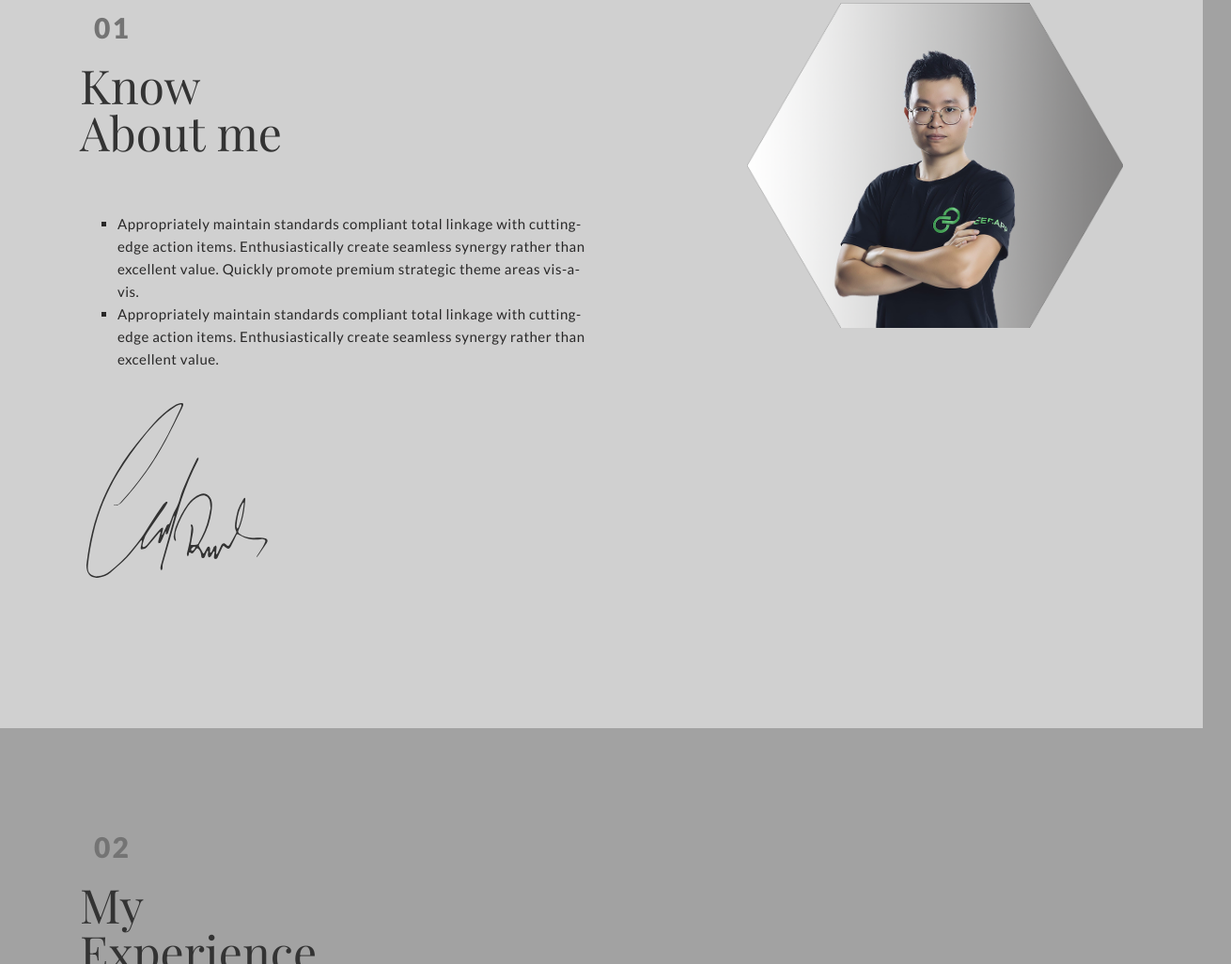
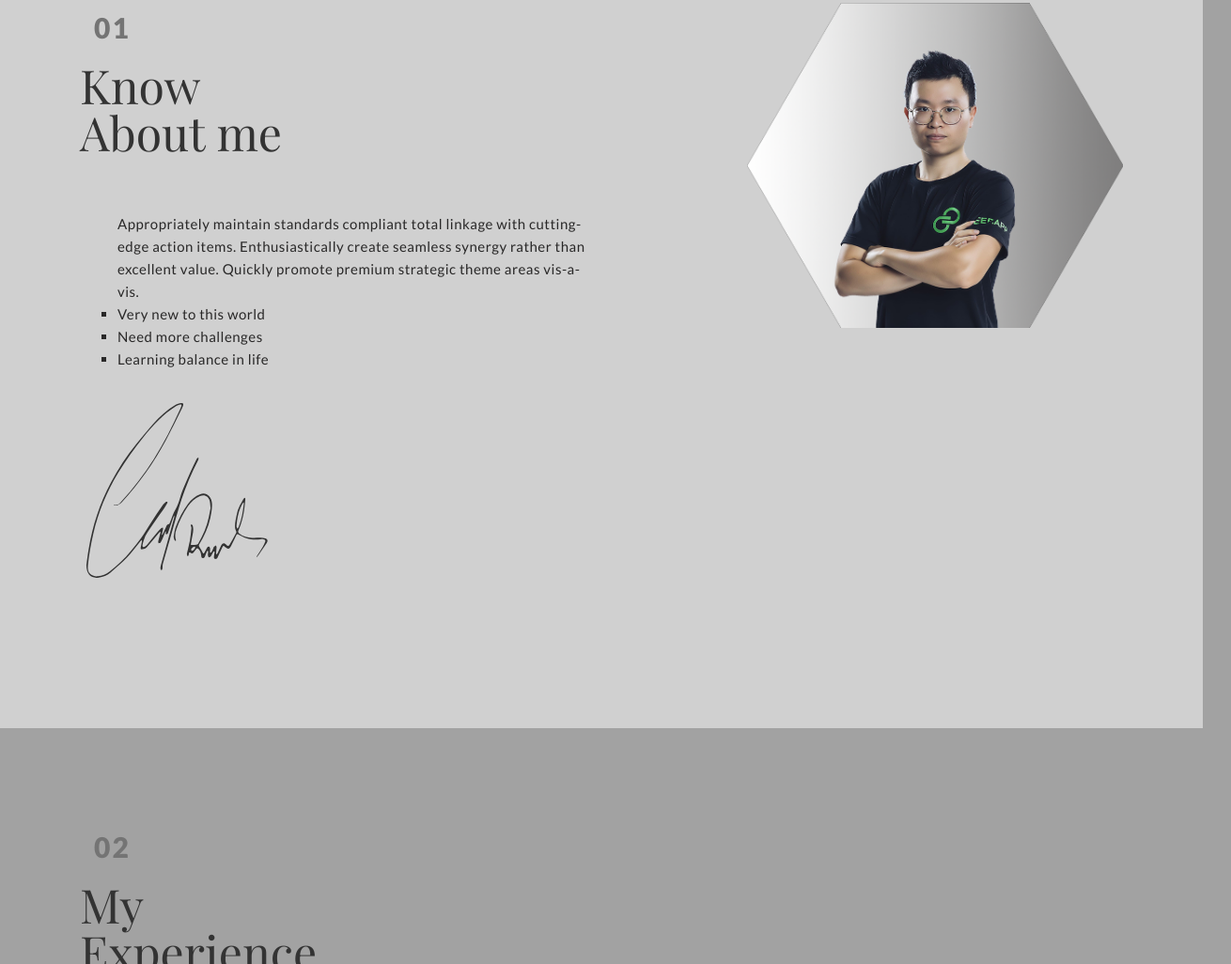
Before and after one commit to s3794510/MyPortfolio-static-bucket, a plain HTML site: page index.html in a window 1280 px wide. Shown: the part 897-1923 px from the top of the page at 94% size, 1310 px wide, since content can reach past the window. Drawn offline with nearby package versions, Linux system fonts and the light colour scheme; files whose address does not match are found by name; a web font is replaced by a local one.

Commit message:
Update index.html

```diff
--- a/index.html
+++ b/index.html
@@ -73,8 +73,10 @@
                 <h1 class="size-50">Know <br /> About me</h1>
                 <div class="h-50"></div>
                 <ul class="line">
-                    <li>Appropriately maintain standards compliant total linkage with cutting-edge action items. Enthusiastically create seamless synergy rather than excellent value. Quickly promote premium strategic theme areas vis-a-vis.</li>
-                    <li>Appropriately maintain standards compliant total linkage with cutting-edge action items. Enthusiastically create seamless synergy rather than excellent value.</li>
+                    Appropriately maintain standards compliant total linkage with cutting-edge action items. Enthusiastically create seamless synergy rather than excellent value. Quickly promote premium strategic theme areas vis-a-vis.
+                    <li>Very new to this world</li>
+                    <li>Need more challenges</li>
+                    <li>Learning balance in life</li>
                 </ul>
 
                 <div class="signature"></div> <img src="img/Signature.svg" width="210" alt="" />
```
